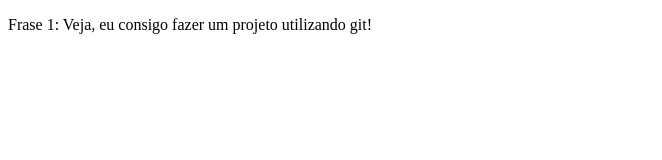
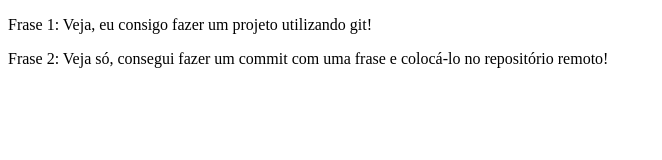
Before and after one commit to IgorGabriel23/Projeto-do-Cap-tulo-01, a plain HTML site: page index.html in a window 1280 px wide. Shown: the whole page, without its empty margins (0-662 px from the left). Drawn offline with Linux system fonts and the light colour scheme.

Commit message:
frase motivacional 2

```diff
--- a/index.html
+++ b/index.html
@@ -7,5 +7,6 @@
 </head>
 <body>
     <p>Frase 1: Veja, eu consigo fazer um projeto utilizando git!</p>
+    <p>Frase 2: Veja só, consegui fazer um commit com uma frase e colocá-lo no repositório remoto!</p>
 </body>
 </html>
```
